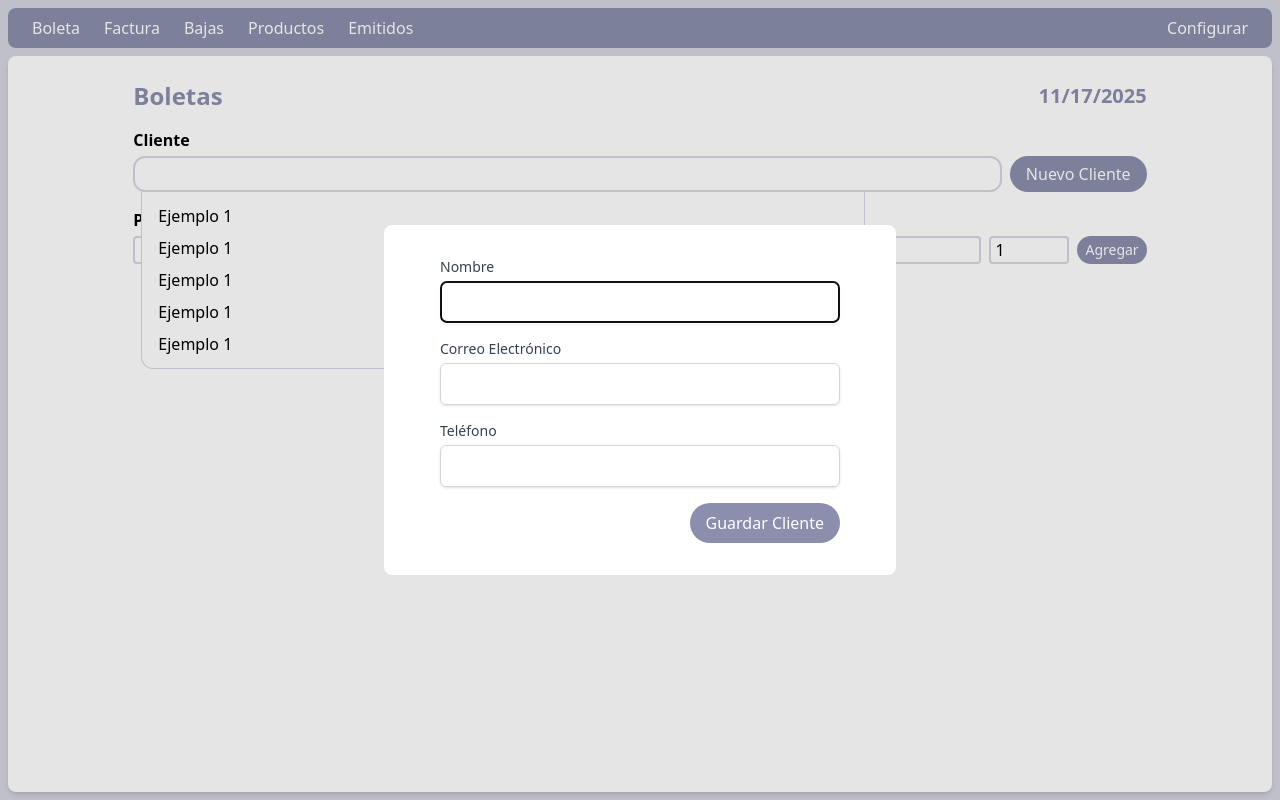
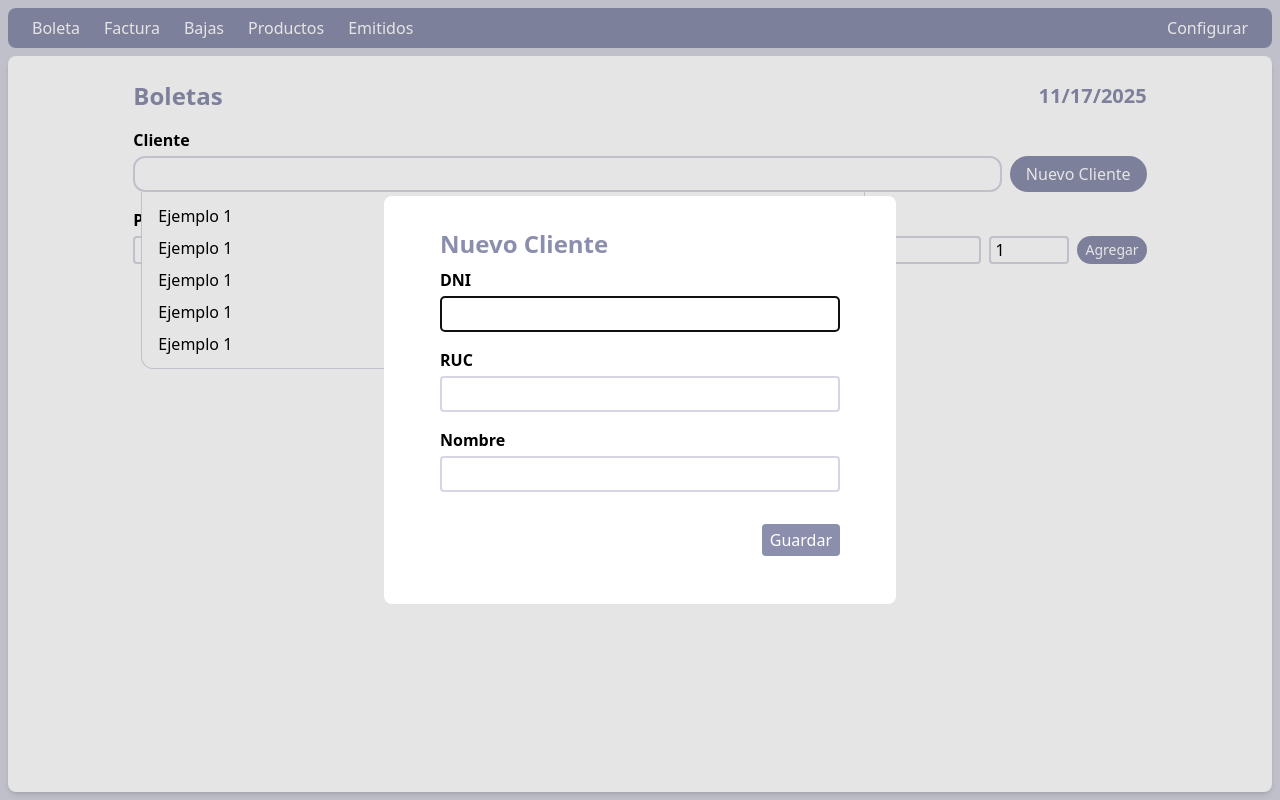
Before and after one commit to joseyaniez/contabilidad-electron, a Svelte app: page / in a window 1280 px wide. Both pictures are taken after a click on the button "Nuevo Cliente". Built offline with nearby package versions, Linux system fonts and the light colour scheme.

Commit message:
feature: create client

```diff
--- a/src/electron/db/models/clients.ts
+++ b/src/electron/db/models/clients.ts
@@ -7,6 +7,7 @@ function createClientsTable() {
       id INTEGER PRIMARY KEY AUTOINCREMENT,
       dni TEXT,
       ruc TEXT,
+      address TEXT,
       name TEXT
     )
   `;
@@ -20,19 +21,19 @@ function createClientsTable() {
   });
 }
 
-function saveClient(dni: string, ruc: string, name: string): Promise<Client> {
+function saveClient(dni: string, ruc: string, address: string, name: string): Promise<Client> {
   const sql = `
-    INSERT INTO clients (dni, ruc, name)
-    VALUES (?, ?, ?)
+    INSERT INTO clients (dni, ruc, address, name)
+    VALUES (?, ?, ?, ?)
   `;
 
   return new Promise((resolve, reject) => {
-    DB.run(sql, [dni, ruc, name], function (err) {
+    DB.run(sql, [dni, ruc, address, name], function (err) {
       if (err) {
         reject(err);
         return;
       }
-      resolve({ id: this.lastID.toString(), dni, ruc, name });
+      resolve({ id: this.lastID.toString(), dni, ruc, address, name });
     });
   });
 }
--- a/src/electron/ipc/clients.ts
+++ b/src/electron/ipc/clients.ts
@@ -7,9 +7,9 @@ export default function setupClientsIPC(){
   dbClient.createClientsTable();
 
   ipcMain.handle("clients:create", async (event, client) => {
-    const { dni, ruc, name } = client;
+    const { dni, ruc, address, name } = client;
     try {
-      const id = await dbClient.saveClient(dni, ruc, name);
+      const id = await dbClient.saveClient(dni, ruc, address, name);
       return { success: true, data: client };
     } catch (error) {
       if (error instanceof Error) {
--- a/src/types/models/client.ts
+++ b/src/types/models/client.ts
@@ -2,5 +2,6 @@ export interface Client {
   id?: string;
   dni: string;
   ruc: string;
+  address?: string;
   name?: string;
 }
--- a/src/ui/components/form/InputText.svelte
+++ b/src/ui/components/form/InputText.svelte
@@ -1,6 +1,6 @@
 
 <script>
-  let {title, idComponent = ''} = $props();
+  let {title, idComponent = '', value = $bindable()} = $props();
 
   if(idComponent == ''){
     idComponent = "id-" + title.toLowerCase();
@@ -10,5 +10,5 @@
 
 <div class="flex flex-col">
   <label class="font-bold pb-1" for={idComponent}>{title}</label>
-  <input class="p-1 border-2 border-bacalao-secondary border-solid rounded"  type="text" id={idComponent}/>
+  <input class="p-1 border-2 border-bacalao-secondary border-solid rounded" bind:value={value}  type="text" id={idComponent}/>
 </div>
--- a/src/ui/components/form/client/components/ButtonClient.svelte
+++ b/src/ui/components/form/client/components/ButtonClient.svelte
@@ -1,10 +1,39 @@
 <script>
+    import Button from "../../../Button.svelte";
     import Modal from "../../../Modal.svelte";
+    import Title from "../../../Title.svelte";
+    import InputText from "../../InputText.svelte";
 
     let showModal = $state(false);
 
+    let client = $state({
+      dni: "",
+      ruc: "",
+      name: "",
+      address: ""
+    });
+
     function onClick() {
       showModal = true;
+    }
+
+    function onSaveClient() {
+      const cleanClient = {
+        dni: client.dni,
+        ruc: client.ruc,
+        name: client.name,
+        address: client.address
+      };
+      window.electronAPI.clients.create(cleanClient)
+        .then((resp) => {
+          console.log("Client created:", resp);
+        })
+        .catch((err) => {
+          console.error("Error creating client:", err);
+        }).finally(() => {
+          client = { dni: "", ruc: "", name: "", address: "" }; // reset client
+          showModal = false;
+        });
     }
 
 </script>
@@ -18,22 +47,25 @@
 
 <Modal bind:showModal>
   <div class="p-4">
-    <form class="flex flex-col gap-4">
-      <div>
-        <label class="block text-sm font-medium text-gray-700">Nombre</label>
-        <input type="text" class="mt-1 block w-full border border-gray-300 rounded-md shadow-sm p-2" />
+    <Title>Nuevo Cliente</Title>
+    <div>
+      <div class="mb-4 mt-2">
+        <InputText title="DNI" bind:value={client.dni} />
       </div>
-      <div>
-        <label class="block text-sm font-medium text-gray-700">Correo Electrónico</label>
-        <input type="email" class="mt-1 block w-full border border-gray-300 rounded-md shadow-sm p-2" />
+      <div class="mb-4">
+        <InputText title={`RUC ${client.ruc.length > 0 ? '(requiere dirección)': ''}`} bind:value={client.ruc} />
       </div>
-      <div>
-        <label class="block text-sm font-medium text-gray-700">Teléfono</label>
-        <input type="tel" class="mt-1 block w-full border border-gray-300 rounded-md shadow-sm p-2" />
+      <div class="mb-4">
+        <InputText title="Nombre" bind:value={client.name} />
       </div>
-      <div class="flex justify-end">
-        <button type="submit" class="bg-bacalao-primary text-white px-4 py-2 rounded-full">Guardar Cliente</button>
+      {#if client.ruc.length > 0}
+        <div>
+          <InputText title="Dirección" bind:value={client.address} />
+        </div>
+      {/if}
+      <div class="flex justify-end mt-2">
+        <Button onclick={ onSaveClient }>Guardar</Button>
       </div>
-    </form>
+    </div>
   </div>
 </Modal>
--- a/src/ui/components/form/client/components/InputClient.svelte
+++ b/src/ui/components/form/client/components/InputClient.svelte
@@ -1,16 +1,35 @@
 <script lang="ts">
+  import type { Client } from "../../../../../types/models/client";
+  import { debounce } from "../../../../util/debounce";
+
+  const updateDebounced = debounce(updateProductsList, 300);
+
   let clientText = $state("");
+  let clientList = $state<Array<Client>>([]);
+
+  /*
+  $effect(() => {
+    if(clientText.length > 3){
+      updateDebounced();
+    } else {
+      clientList = [];
+    }
+  });*/
 
   function onKeyPress(event: KeyboardEvent) {
-    console.log("Key pressed:", event.key);
+    updateProductsList();
+  }
+
+  function updateProductsList() {
     window.electronAPI.clients.find(clientText, clientText, clientText)
-      .then((result: any) => {
+      .then((result) => {
         console.log("Search result:", result);
       })
-      .catch((error: any) => {
+      .catch((error) => {
         console.error("Error during client search:", error);
       });
   }
+
 </script>
 
 <div class="flex flex-col relative flex-1">
--- /dev/null
+++ b/src/ui/util/debounce.ts
@@ -0,0 +1,29 @@
+/**
+ * Retrasa la ejecución de una función hasta que haya transcurrido
+ * un tiempo de 'delay' sin que se vuelva a llamar.
+ * * @param fn La función a ejecutar (generalmente tu llamada a la API o DB).
+ * @param delay El tiempo de espera en milisegundos.
+ * @returns Una nueva función que solo ejecuta `fn` después del `delay` sin más llamadas.
+ */
+export function debounce<T extends (...args: any[]) => any>(
+  fn: T,
+  delay: number
+): (...args: Parameters<T>) => void {
+
+  let timeoutId: ReturnType<typeof setTimeout> | null = null;
+
+  // La función devuelta tiene la misma firma de argumentos que la original (Parameters<T>)
+  return function(this: ThisParameterType<T>, ...args: Parameters<T>) {
+
+    // 1. Limpia el temporizador anterior.
+    if (timeoutId !== null) {
+      clearTimeout(timeoutId);
+    }
+
+    // 2. Establece un nuevo temporizador.
+    timeoutId = setTimeout(() => {
+      // Usamos .apply para asegurar que el 'this' y los argumentos se pasen correctamente
+      fn.apply(this, args);
+    }, delay);
+  };
+}
```
Also changed, not shown: 1 other file (tests, documents, lock files or other folders).
